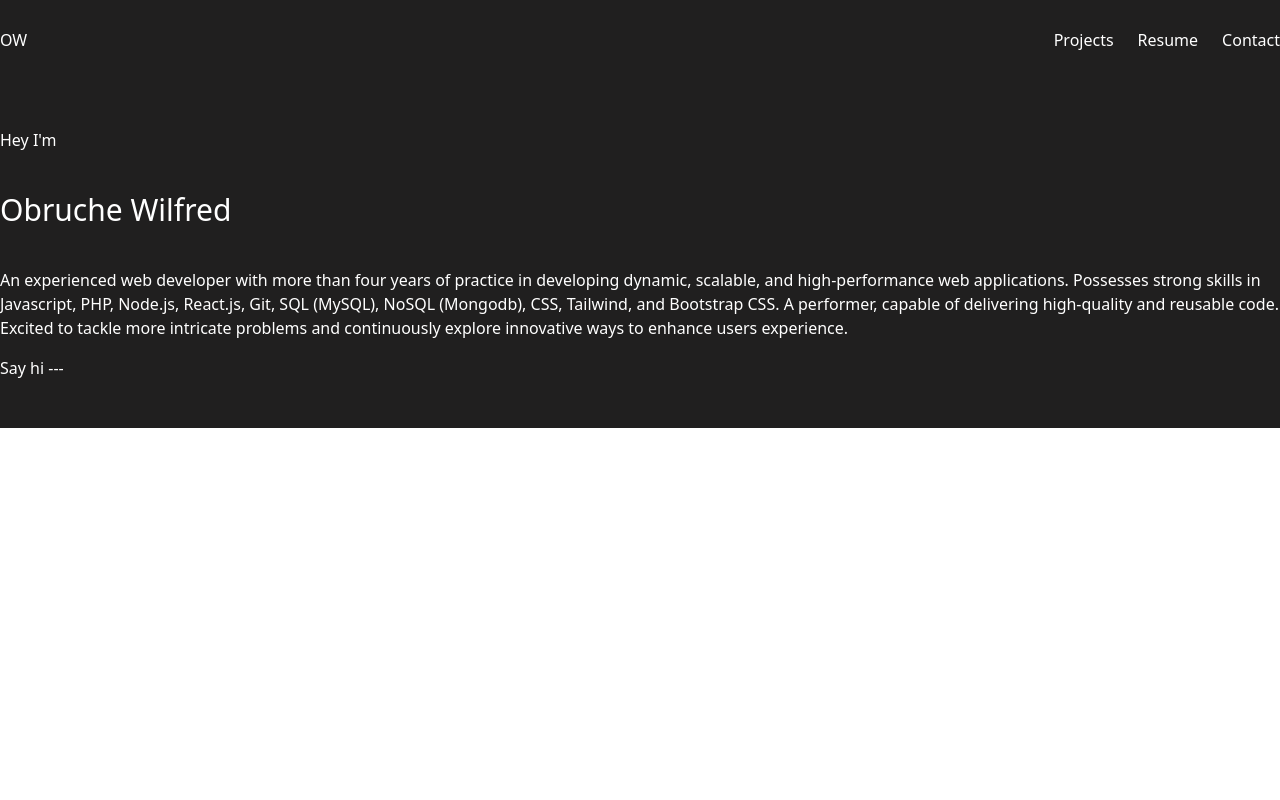
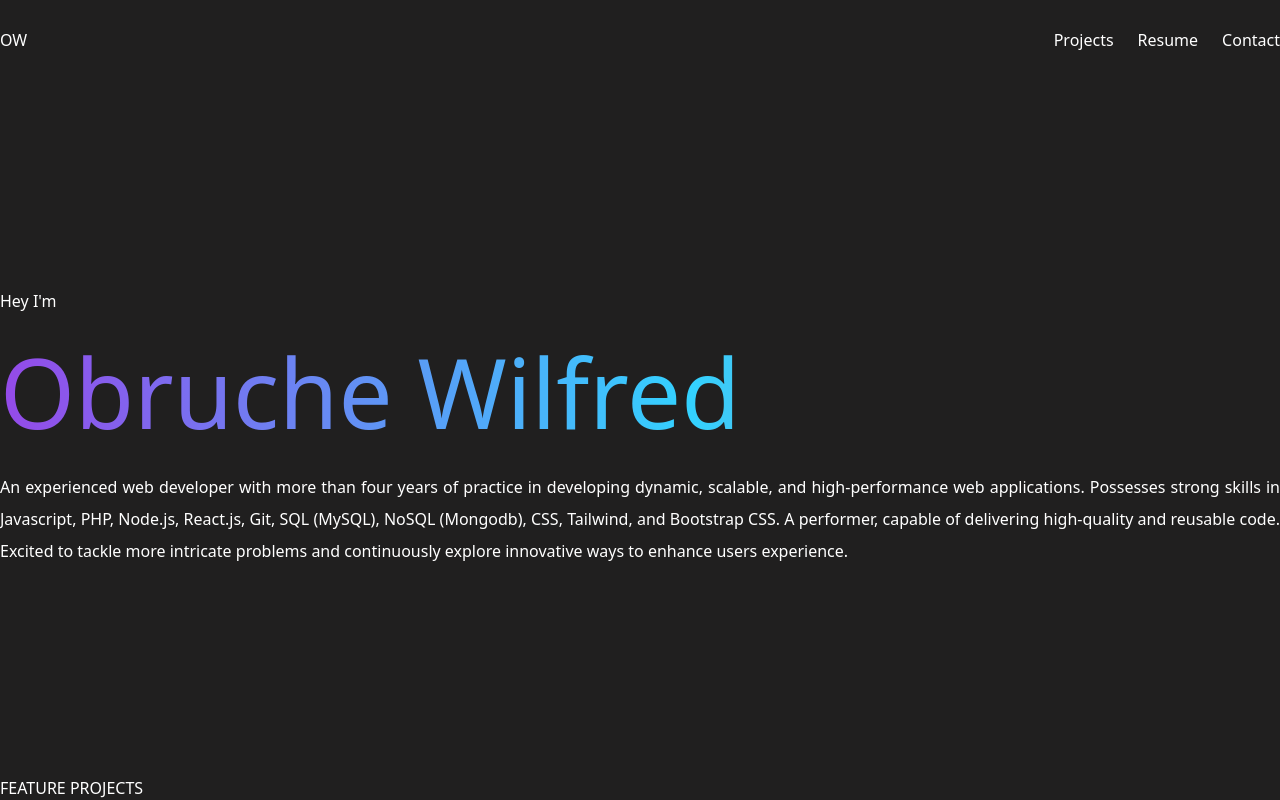
Before and after one commit to obrucheoghene/my_portfolio, a React (Vite) app: page / in a window 1280 px wide. Built offline with nearby package versions, Linux system fonts and the light colour scheme.

Commit message:
fix: Update ui

```diff
--- a/src/App.tsx
+++ b/src/App.tsx
@@ -2,10 +2,11 @@ import { useState } from 'react';
 
 const App = () => {
   return (
-    <div className="">
-      <div className=" bg-main-bg text-white">
+    <div className="bg-main-bg">
+      <div className="  container">
+        <div className=" text-white h-screen flex flex-col justify-between">
           {/* Navbar */}
-        <div className=" container h-20 flex flex-row justify-between items-center ">
+          <div className="h-20 flex flex-row justify-between items-center">
             <div>OW</div>
             <div className=" flex flex-row gap-x-6">
               {['Projects', 'Resume', 'Contact'].map((item) => (
@@ -14,10 +15,10 @@ const App = () => {
             </div>
           </div>
           {/* Hero */}
-        <div className=" container py-12">
+          <div className="flex flex-col gap-6">
             <p>Hey I'm</p>
-          <h1 className=" text-3xl my-10">Obruche Wilfred</h1>
-          <p className=" my-4">
+            <h1 className="text-3xl  primary-gd ">Obruche Wilfred</h1>
+            <p className="text-justify leading-8">
               An experienced web developer with more than four years of practice
               in developing dynamic, scalable, and high-performance web
               applications. Possesses strong skills in Javascript, PHP, Node.js,
@@ -26,7 +27,11 @@ const App = () => {
               reusable code. Excited to tackle more intricate problems and
               continuously explore innovative ways to enhance users experience.
             </p>
-          <p>Say hi --- </p>
+          </div>
+
+          <div>
+            <h1>FEATURE PROJECTS</h1>
+          </div>
         </div>
       </div>
     </div>
```
Lines whose indentation alone changed are shown as unchanged.
